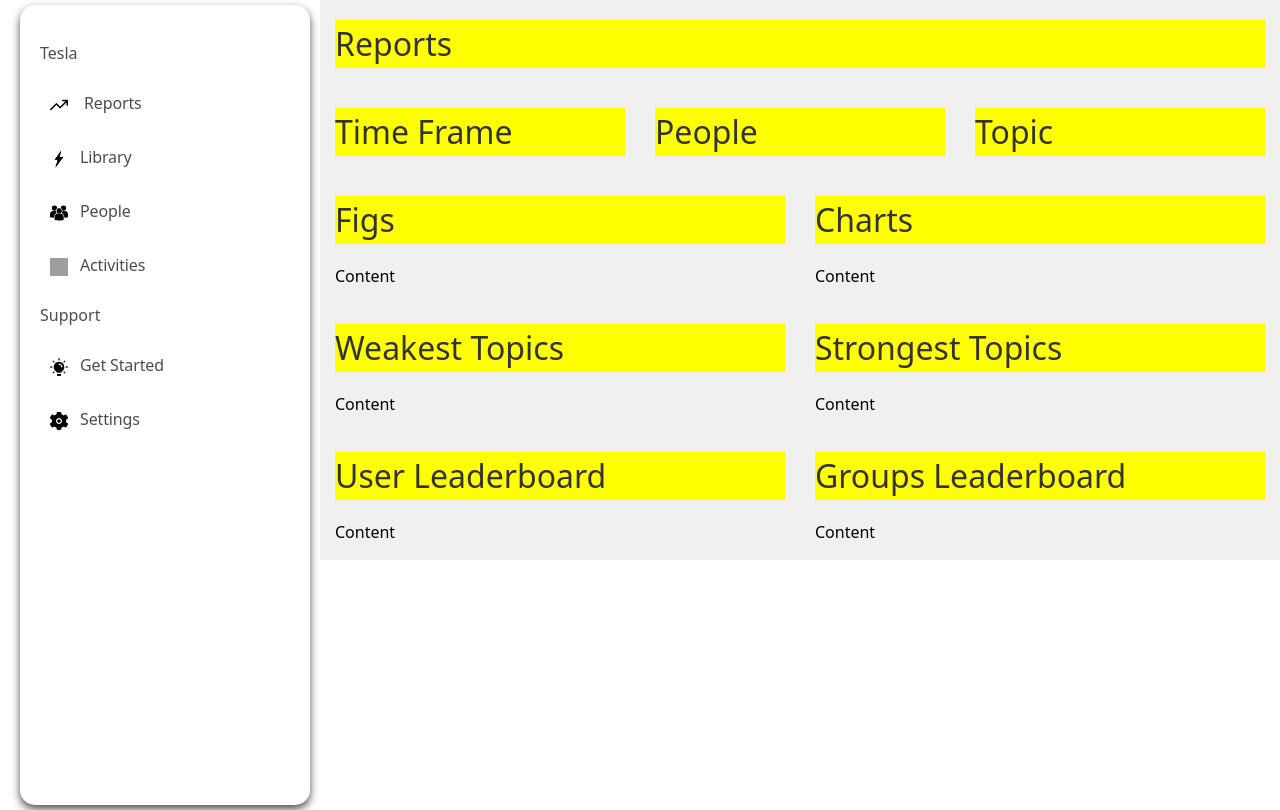
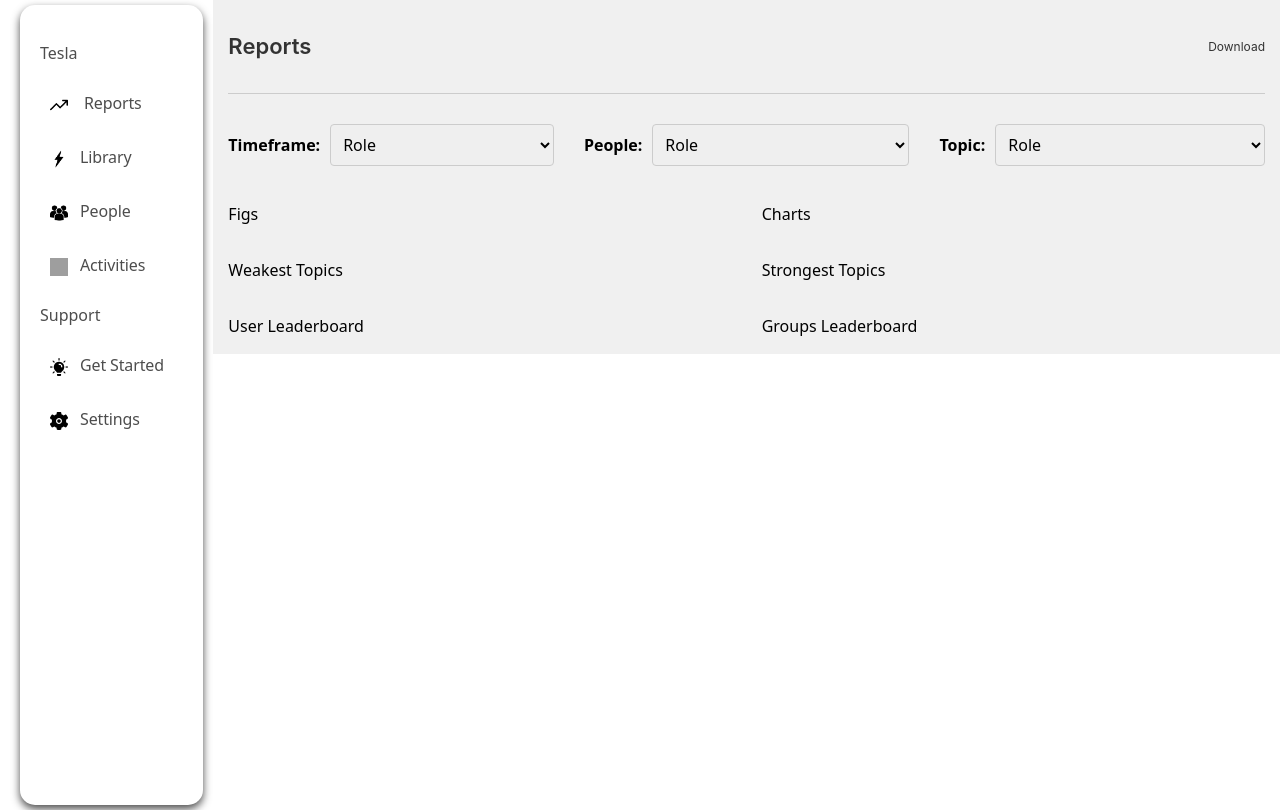
Before and after one commit to juninho0322/webapp, a React (Vite) app: page / in a window 1280 px wide. Built offline with nearby package versions, Linux system fonts and the light colour scheme; grey boxes are pictures that could not be loaded.

Commit message:
styling the menu

```diff
--- a/src/App.jsx
+++ b/src/App.jsx
@@ -15,7 +15,7 @@ function App() {
     <BrowserRouter>
       <DefaultStyles />
       <AppWrapper>
-          <Col lg={3}>
+          <Col lg={2}>
             <Navbar>
               <SectionTitle>Tesla</SectionTitle>
               <NavbarItem to="./"> Reports</NavbarItem>
@@ -27,7 +27,7 @@ function App() {
               <NavbarItem to="./">Settings</NavbarItem>
             </Navbar>
           </Col>
-          <Col lg={9}>
+          <Col lg={10}>
             <ContentWrapper>
               <Routes>
                 <Route path="/" element={<Main />} />
--- /dev/null
+++ b/src/components/SelectorsBox/SelectorsBox.jsx
@@ -0,0 +1,17 @@
+import { SelectorsBoxStyled } from "./SelectorsBox.style";
+import { Row } from "react-grid-system";
+
+  export const SelectorsBox = ({ children }) => (
+
+    <SelectorsBoxStyled>
+        <label>
+          {children}
+        </label>
+        <select value="Test" >
+          <option value="role">Role</option>
+          <option value="individual">Individual</option>
+          <option value="business">Business</option>
+        </select>
+    </SelectorsBoxStyled>
+
+  );
--- /dev/null
+++ b/src/components/SelectorsBox/SelectorsBox.style.jsx
@@ -0,0 +1,21 @@
+import styled from "styled-components";
+
+export const SelectorsBoxStyled = styled.div`
+  display: flex;
+  margin: 20px 0;
+  align-items: center;
+
+
+
+  label {
+    font-weight: bold;
+    margin-right: 10px;
+  }
+
+  select {
+    padding: 8px;
+    border: 1px solid #ccc;
+    border-radius: 4px;
+    font-size: 16px;
+    width: 100%;
+  `
--- /dev/null
+++ b/src/components/SelectorsBox/index.js
@@ -0,0 +1 @@
+export { SelectorsBox } from './SelectorsBox';
--- a/src/components/Title/Title.jsx
+++ b/src/components/Title/Title.jsx
@@ -1,10 +1,14 @@
-import { TitleStyled } from './Title.style';
+import { TitleStyled, TitleLeft, TitleRight, TitleSpan } from './Title.style';
 import PropTypes from 'prop-types';
 
-export const Title = ({ children }) => (
-  <TitleStyled>
-    {children}
-  </TitleStyled>
+export const Title = () => (
+  <>
+    <TitleStyled>
+      <TitleLeft>Reports</TitleLeft>
+      <TitleRight>Download</TitleRight>
+    </TitleStyled>
+    <TitleSpan />
+  </>
 );
 
 Title.propTypes = {
--- a/src/components/Title/Title.style.jsx
+++ b/src/components/Title/Title.style.jsx
@@ -1,8 +1,28 @@
 import styled from "styled-components"
 
 export const TitleStyled = styled.div`
-    font-size: 2rem;
     color: #333;
     margin: 20px 0;
-    background: yellow;
+    font-family: 'Inter', sans-serif;
+    align-items: center;
+    display: flex;
+    justify-content: space-between;
+    padding: 10px 0px;
+
 `;
+
+export const TitleLeft = styled.p`
+    font-size: 22px;
+    margin: 0;
+    font-weight: 600;
+`
+export const TitleRight = styled.p`
+    font-size: 12px;
+    margin: 0;
+`
+export const TitleSpan = styled.span`
+ display: block;
+  width: 100%;
+  border-bottom: 1px solid #ccc;
+  margin: 10px 0;
+`
--- a/src/components/Title/index.js
+++ b/src/components/Title/index.js
@@ -1 +1 @@
-export {Title as default } from './Title.jsx';
+export { Title as default } from './Title.jsx';
--- a/src/pages/main.jsx
+++ b/src/pages/main.jsx
@@ -1,48 +1,53 @@
+import { Col } from "react-grid-system";
 import Title from "../components/Title";
-import { Container, Row, Col } from "react-grid-system";
+import { SelectorsBox } from "../components/SelectorsBox";
+
 
 export const Main = () => (
     <>
       <Col sm={12}>
-        <Title>Reports</Title>
+        <Title/>
       </Col>
 
-      <Col sm={4}>
-        <Title>Time Frame</Title>
+      <Col sm={4} >
+        <SelectorsBox>
+          Timeframe:
+        </SelectorsBox>
       </Col>
-      <Col sm={4}>
-        <Title>People</Title>
+
+      <Col sm={4} >
+        <SelectorsBox>
+          People:
+        </SelectorsBox>
       </Col>
-      <Col sm={4}>
-        <Title>Topic</Title>
+
+      <Col sm={4} >
+        <SelectorsBox>
+          Topic:
+        </SelectorsBox>
       </Col>
 
       <Col sm={6}>
-        <Title>Figs</Title>
-        <p>Content</p>
-      </Col>
-      <Col sm={6}>
-        <Title>Charts</Title>
-        <p>Content</p>
+        <p>Figs</p>
       </Col>
 
       <Col sm={6}>
-        <Title>Weakest Topics</Title>
-        <p>Content</p>
+        <p>Charts</p>
+      </Col>
+
+      <Col sm={6}>
+        <p>Weakest Topics</p>
+      </Col>
+
+      <Col sm={6}>
+        <p>Strongest Topics</p>
+      </Col>
+
+      <Col sm={6}>
+        <p>User Leaderboard</p>
       </Col>
       <Col sm={6}>
-        <Title>Strongest Topics</Title>
-        <p>Content</p>
-      </Col>
-
-
-      <Col sm={6}>
-        <Title>User Leaderboard</Title>
-        <p>Content</p>
-      </Col>
-      <Col sm={6}>
-        <Title>Groups Leaderboard</Title>
-        <p>Content</p>
+        <p>Groups Leaderboard</p>
       </Col>
 </>
 
```
